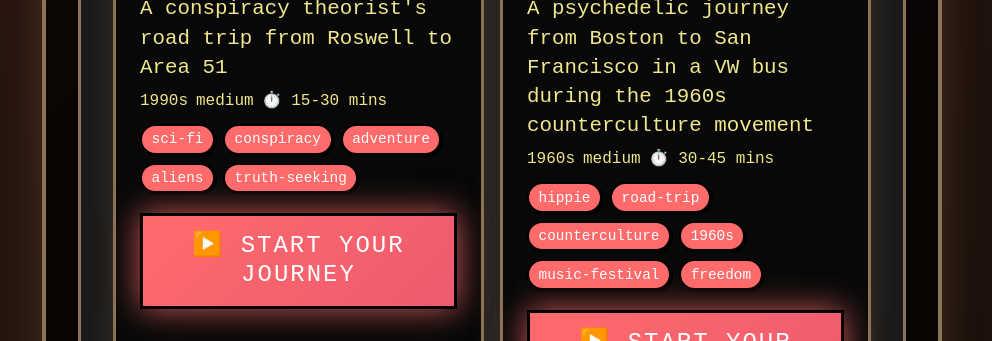
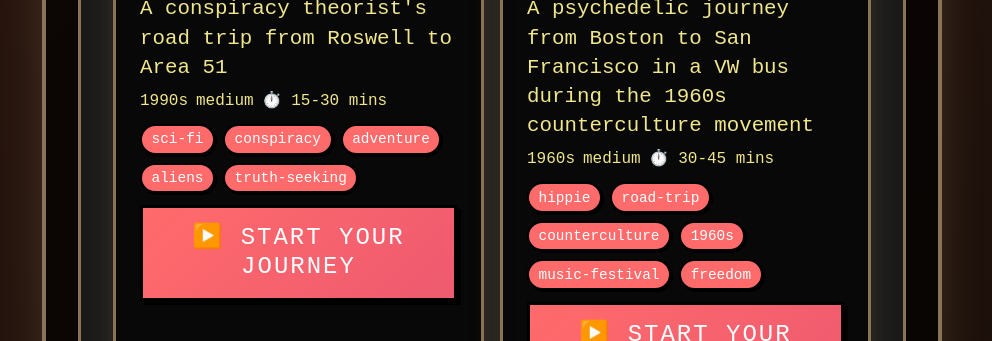
Before and after one commit to BobbyMorse/EndlessTrails, a plain HTML site: page theme-engine/index.html in a window 1280 px wide. Shown: the part 459-800 px from the top of the page, without its empty margins (148-1140 px from the left). Drawn offline with nearby package versions, Linux system fonts and the light colour scheme; a script that the page names is missing.

Commit message:
Remove pulsing hover effect and change play icon to white
- Removed pulse-btn animation from play button
- Removed glowing box-shadow effects
- Changed play icon color from yellow (#ffd93d) to white
- Simplified hover to match other buttons (gradient reversal + translation)

🤖 Generated with [Claude Code](https://claude.com/claude-code)

Co-Authored-By: Claude <noreply@anthropic.com>

```diff
--- a/theme-engine/assets/styles.css
+++ b/theme-engine/assets/styles.css
@@ -799,15 +799,38 @@
 .play-theme-btn {
   width: 100%;
   margin-top: 0.5rem;
-  animation: pulse-btn 2s ease-in-out infinite;
-  box-shadow: 0 0 20px rgba(255, 107, 107, 0.5);
-  transition: all 0.3s ease;
+  display: flex;
+  align-items: center;
+  justify-content: center;
+  gap: 0.5rem;
+  background: linear-gradient(135deg, #ff6b6b 0%, #ee5a6f 100%);
+  color: white;
+  border: 3px solid #000;
+  padding: 1rem 2rem;
+  font-family: 'VT323', monospace;
+  font-size: 1.5rem;
+  cursor: pointer;
+  box-shadow: 4px 4px 0 #000;
+  text-transform: uppercase;
+  letter-spacing: 2px;
+  transition: all 0.2s;
+}
+
+.play-theme-btn .btn-icon {
+  color: white;
+  font-size: 1.2rem;
+  display: inline-block;
 }
 
 .play-theme-btn:hover {
-  animation: bounce-btn 0.5s ease;
-  box-shadow: 0 0 30px rgba(255, 107, 107, 0.8);
-  transform: scale(1.05);
+  background: linear-gradient(135deg, #ee5a6f 0%, #ff6b6b 100%);
+  transform: translate(-2px, -2px);
+  box-shadow: 6px 6px 0 #000;
+}
+
+.play-theme-btn:active {
+  transform: translate(2px, 2px);
+  box-shadow: 2px 2px 0 #000;
 }
 
 @keyframes pulse-btn {
@@ -816,15 +839,6 @@
   }
   50% {
     box-shadow: 0 0 30px rgba(255, 107, 107, 0.8);
-  }
-}
-
-@keyframes bounce-btn {
-  0%, 100% {
-    transform: scale(1);
-  }
-  50% {
-    transform: scale(1.1);
   }
 }
 
```
